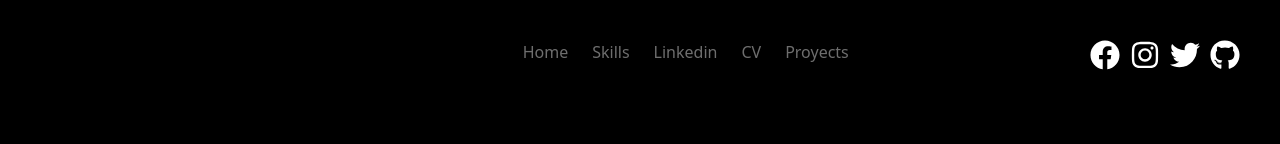
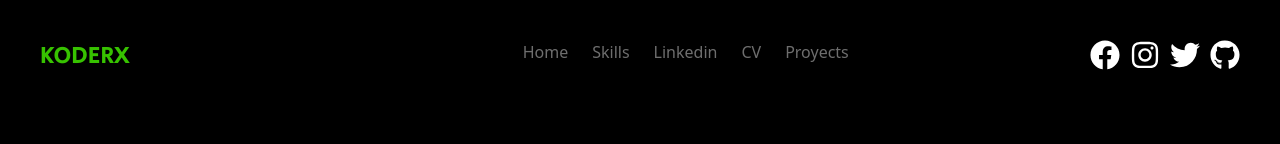
Before and after one commit to haroldCoder/PortfolioWeb, a React (Vite) app: page / in a window 1280 px wide. Shown: the top 144 px of the page. Built offline with nearby package versions, Linux system fonts and the light colour scheme.

Commit message:
bugs deg

```diff
--- a/src/Components/Navbar.jsx
+++ b/src/Components/Navbar.jsx
@@ -4,7 +4,7 @@ import {Link} from 'react-router-dom';
 function Navbar(){
     return(
         <nav className='w-100'>
-            <h2 className='title text-2xl text-transparent text-koderlim'>KODERX</h2>
+            <h2 className='title text-2xl text-koderlim'>KODERX</h2>
             <div className='banner flex gap-6 px-14'>
                 <Link to='/'><h4 className='text-white'>Home</h4></Link>
                 <Link to='/skills'><h4 className='text-white'>Skills</h4></Link>
```
